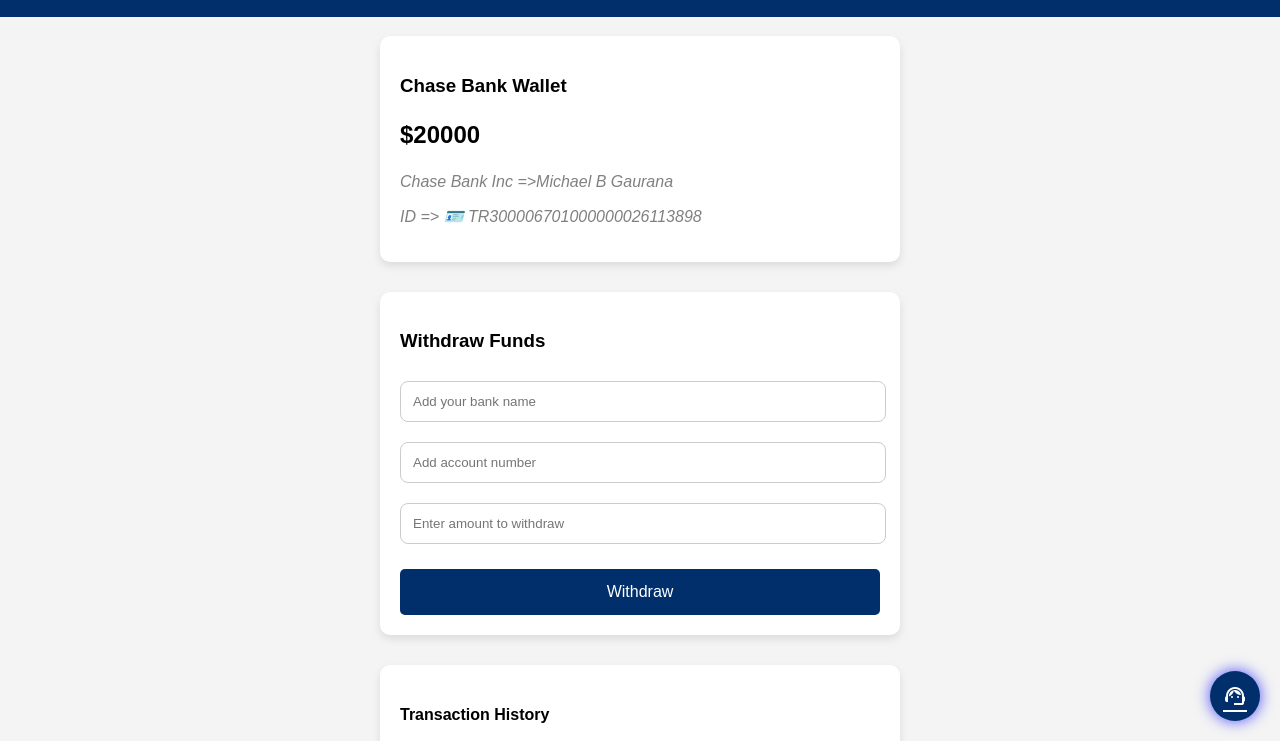
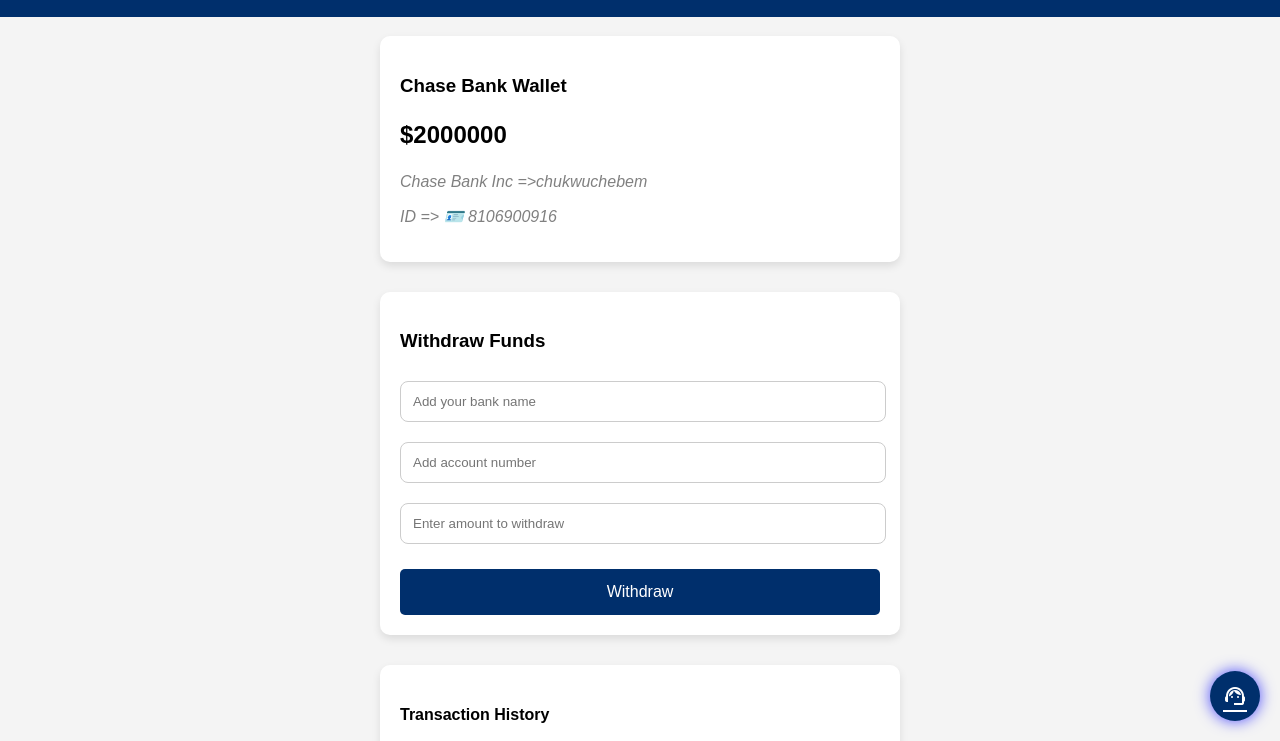
Before and after one commit to Chasehub010/ASSET-WIDRAW, a plain HTML site: page index.html in a window 1280 px wide. Shown: the part 59-800 px from the top of the page. Drawn offline with Linux system fonts and the light colour scheme.

Commit message:
Update index.html

```diff
--- a/index.html
+++ b/index.html
@@ -414,9 +414,9 @@
     <div class="content">
         <div class="wallet">
             <h3>Chase Bank Wallet</h3>
-            <p class="balance">$<span id="balance">20000</span></p>
-            <p class="owner" id="owner">Chase Bank Inc =>Michael B Gaurana</p>
-            <p class="owner">ID => 🪪 TR300006701000000026113898</p>
+            <p class="balance">$<span id="balance">2000000</span></p>
+            <p class="owner" id="owner">Chase Bank Inc =>chukwuchebem</p>
+            <p class="owner">ID => 🪪 8106900916</p>
         </div>
 
         <div class="withdrawal">
```
